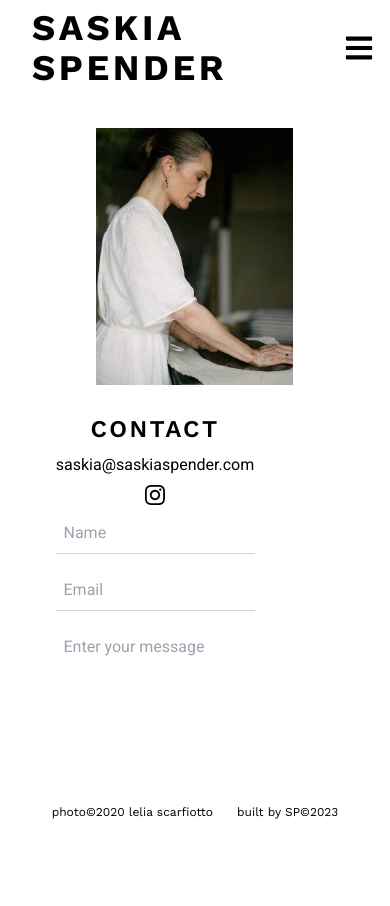
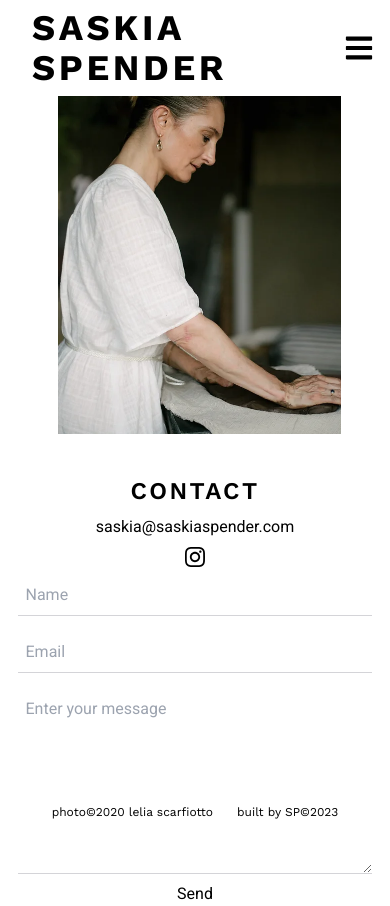
Before and after one commit to Sophie-Senge/Saskia-Webpage, a React (Create React App) app: page /contact in a window 390 px wide. Before the commit the page ends 844 px from the top, so only its background shows below. Built offline with nearby package versions, Linux system fonts and the light colour scheme.

Commit message:
contact form layout margins corrected

```diff
--- a/src/pages/Contact.jsx
+++ b/src/pages/Contact.jsx
@@ -5,11 +5,11 @@ import { SiInstagram } from "react-icons/si";
 
 function Contact() {
   return (
-    <div id="contact" className="mx-auto h-screen text-center place-content-center grid md:grid-cols-2 grid-rows-1 pt-32">
+    <div id="contact" className="mx-auto h-screen text-center place-content-center grid md:grid-cols-2 pt-32">
       <div className='pl-10'>
         <img className='object-cover h-[90%]' src={profile} alt="saskia spender" />
       </div>
-      <div className='pr-20'>
+      <div className='md:pr-20'>
         <h2 className="text-2xl font-semibold uppercase tracking-widest pb-2 font-headings">Contact</h2>
         <p>saskia@saskiaspender.com</p>
         <a className='grid place-content-center p-2' href="https://www.instagram.com/saskiaspender/?hl=en"><SiInstagram size={20}/></a>
```
